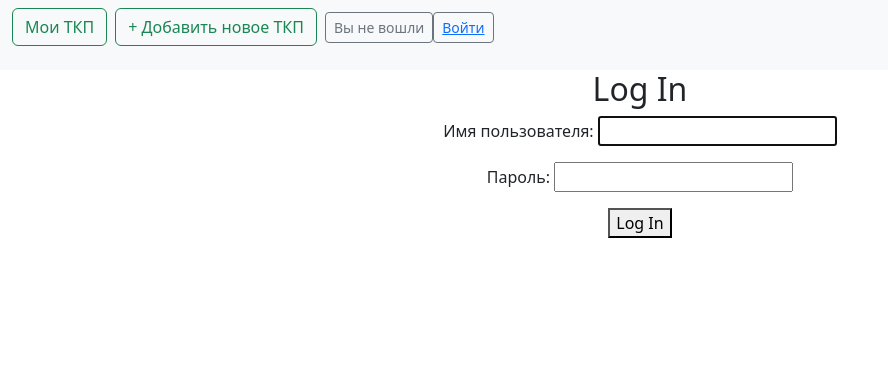
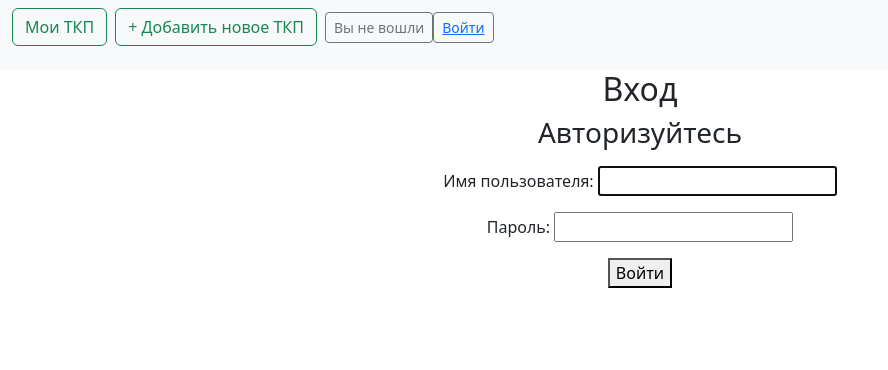
Before and after one commit to Caduceus22/21-12-2022, a Django app: page /accounts/login/ in a window 1280 px wide. Shown: the top 370 px of the page, without its empty margins (0-888 px from the left). Run offline with Django 4.2, Linux system fonts and the light colour scheme; some libraries are stand-ins or nearby versions.

Commit message:
The end of 30-12-2022

```diff
--- a/core/settings.py
+++ b/core/settings.py
@@ -129,5 +129,5 @@ STATICFILES_DIRS = [
 
 DEFAULT_AUTO_FIELD = 'django.db.models.BigAutoField'
 
-LOGIN_REDIRECT_URL = 'home'
-LOGOUT_REDIRECT_URL = 'home'
+LOGIN_REDIRECT_URL = 'about'
+LOGOUT_REDIRECT_URL = 'about'
--- a/sales/urls.py
+++ b/sales/urls.py
@@ -7,9 +7,11 @@ from .views import (
     TkpCreateView,
     TkpUpdateView,
     TkpDeleteView,
+    about,
 )
 
 urlpatterns = [
+    path('tkp/about/', about, name='about'),
     path('', HomePageView.as_view(), name='home'),
     path('tkp/mylist/', MyListView.as_view(), name='my_list'),
     path('tkp/new/', TkpCreateView.as_view(), name='tkp_add'),
--- a/templates/about.html
+++ b/templates/about.html
@@ -1,5 +1,5 @@
 {% extends 'base.html' %}
 
 {% block content %}
-<h1>About page</h1>
+<h1>Журнал ТКП</h1>
 {% endblock content %}
--- a/templates/base.html
+++ b/templates/base.html
@@ -5,7 +5,7 @@
     <meta http-equiv="X-UA-Compatible" content="IE=edge">
     <meta name="viewport" content="width=device-width, initial-scale=1.0">
     <link href="{% static 'css/bootstrap.min.css' %}" rel="stylesheet">
-    <title>Список ТКП</title>
+    <title>Журнал ТКП</title>
   </head>
   <body>
    <nav class="navbar bg-body-tertiary">
@@ -16,6 +16,8 @@
   {% endif %}
     <button class="btn btn-outline-success me-2" type="button"><a href="{% url 'my_list' %}" class="nav-link">Мои ТКП</a></button>
     <button class="btn btn-outline-success me-2" type="button"><a href="{% url 'tkp_add' %}" class="nav-link">+ Добавить новое ТКП</a></button>
+
+
 
   {% if user.is_authenticated %}
     <button class="btn btn-sm btn-outline-secondary" type="button">Привет {{ user.username }}!</button>
--- a/templates/home.html
+++ b/templates/home.html
@@ -2,7 +2,7 @@
 
 {% block content %}
 
-<table class="table table-hover">
+<table class="table table-hover text-center">
   <tr>
     <th>№ ТКП</th>
     <th>Менеджер</th>
--- a/templates/registration/login.html
+++ b/templates/registration/login.html
@@ -1,8 +1,16 @@
-{% extends 'base.html' %} &nbsp;{% block content %}
-<h2>Log In</h2>
+{% extends 'base.html' %}
+
+
+{% block content %}
+
+<h2>Вход</h2>
 <form method="post">
   {% csrf_token %}
+  <h1 class="h3 mb-3 fw-normal">Авторизуйтесь</h1>
+  <div class="form-floating">
   {{ form.as_p }}
-  <button type="submit">Log In</button>
+  </div>
+  <button type="submit">Войти</button>
 </form>
+
 {% endblock content %}
--- a/templates/signup.html
+++ b/templates/signup.html
@@ -1,9 +1,11 @@
 {% extends 'base.html' %}
 
 {% block content %}
+<div class=""
 <h2>Sign up</h2>
 <form method="post">
   {% csrf_token %}
+  <h1 class="h3 mb-3 fw-normal">Авторизуйтесь</h1>
   {{ form.as_p }}
   <button type="submit">Sign up</button>
 </form>
```
Also changed, not shown: sales/views.py (+11 -3 lines), db.sqlite3.
